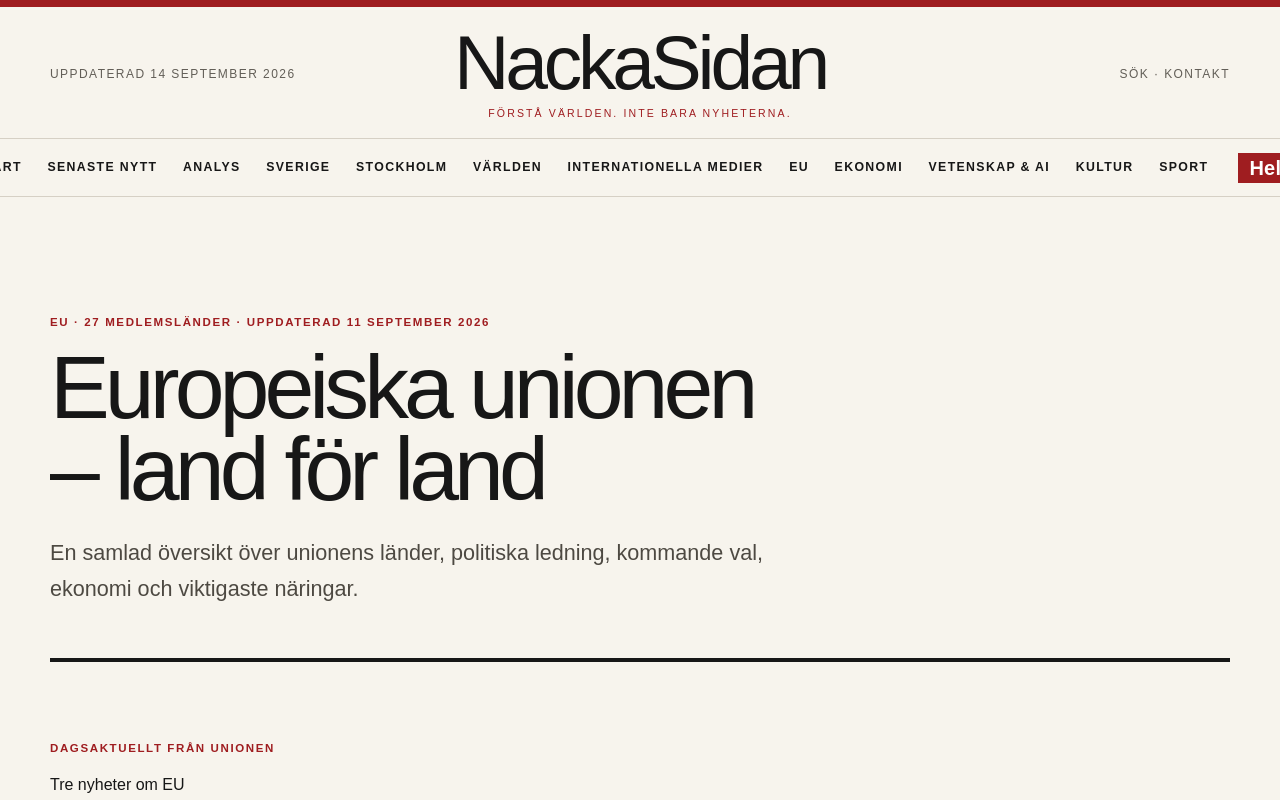
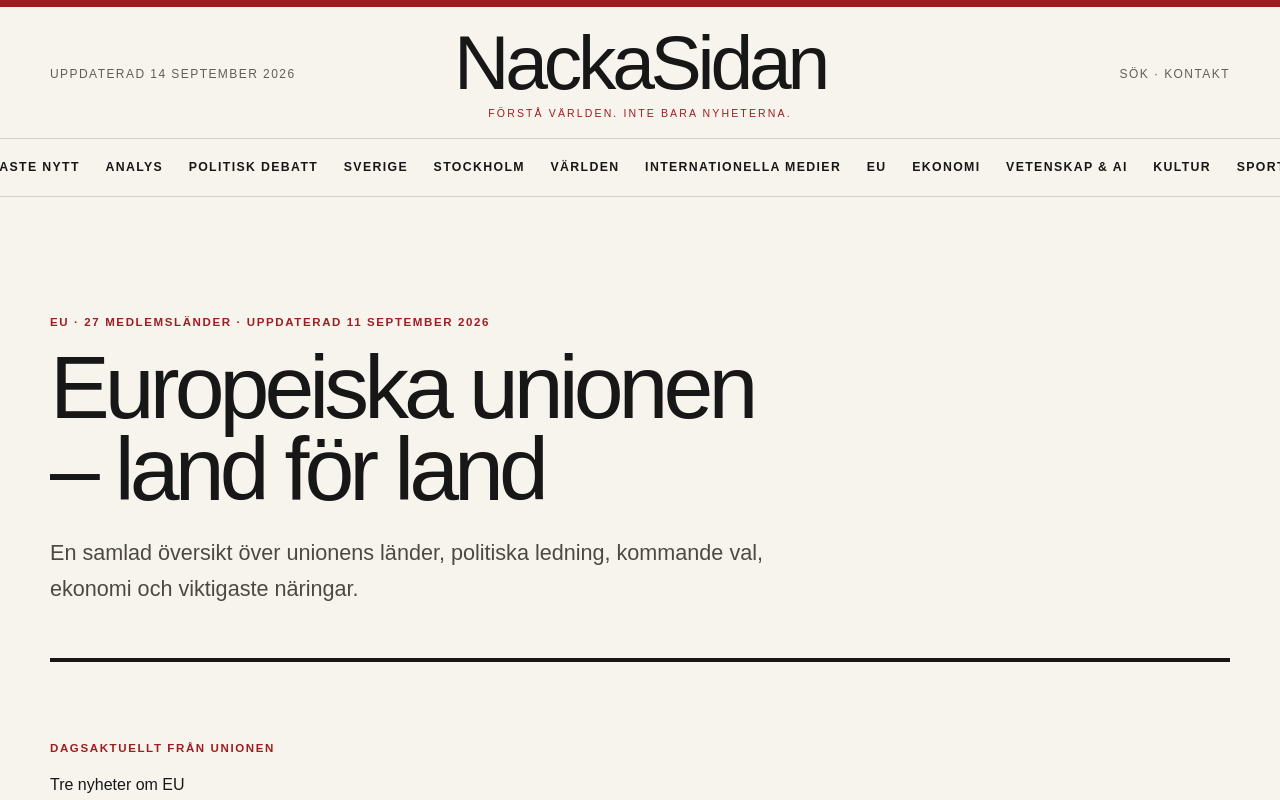
Before and after one commit to Djurgarden2019/NackaSidan-2026, a Next.js app: page /eu in a window 1280 px wide. Shown: the top 800 px of the page. Built offline with nearby package versions, Linux system fonts and the light colour scheme; no server answers.

Commit message:
Luftigare NackaSidan och ny Politisk debatt

```diff
--- a/app/page.tsx
+++ b/app/page.tsx
@@ -23,8 +23,8 @@ export default async function Home(){
  const selected=new Set(preferred.map(item=>item.link));
  const topNews=[...preferred,...freshNews.filter(item=>!selected.has(item.link))].slice(0,6);
  const lead=topNews[0];
- const worldLive=foreignNews.slice(0,18);
- const worldAnalyses=analyses.filter(item=>['Världen','Europa'].includes(item.section));
+ const worldLive=foreignNews.slice(0,8);
+ const worldAnalyses=analyses.filter(item=>['Världen','Europa'].includes(item.section)).slice(0,3);
 
  return <main><div className="shell world-front">
   <section className="world-front-heading"><div><div className="breaking-line"><span>Senaste nytt</span> Uppdaterad {updatedToday}</div></div><Link className="text-link" href="/senaste">Öppna Senaste nytt →</Link></section>
@@ -36,6 +36,8 @@ export default async function Home(){
 
   {topNews.length>1&&<section className="world-grid-section" aria-labelledby="world-latest-title"><div className="world-section-head"><div><div className="kicker">Plats 2–6</div><h2 id="world-latest-title">Dagens viktigaste nyheter</h2></div><span className="meta">Alla publicerade inom 24 timmar</span></div><div className="world-story-grid">{topNews.slice(1,6).map((story,index)=><article className={index===0?'world-story world-story-major':'world-story'} key={story.link}>{story.image&&<div className="world-story-image"><img src={story.image} alt="" loading="lazy"/><span>Bildkälla: {story.source}</span></div>}<div className="world-story-copy"><div className="top-six-number">{String(index+2).padStart(2,'0')}</div><div className="kicker">{story.section}</div><h3><a href={story.link} target="_blank" rel="noreferrer">{story.title}</a></h3>{story.summary&&<p>{story.summary}</p>}<p className="analysis-thesis"><strong>Svensk analys:</strong> {swedishAnalysis(story.section)}</p><div className="story-update">{dateLabel(story.published)} · {story.source}</div><a className="text-link" href={story.link} target="_blank" rel="noreferrer">Läs hos källan →</a></div></article>)}</div></section>}
 
+  <section className="political-debate-teaser" aria-labelledby="political-debate-title"><div><div className="kicker">Ny avdelning</div><h2 id="political-debate-title">Politisk debatt</h2><p>De viktigaste resonemangen från dagens svenska ledarsidor, sammanfattade och satta i ett bredare politiskt sammanhang.</p></div><Link className="button" href="/politisk-debatt">Läs dagens ledarsidor</Link></section>
+
   <section className="world-analysis" aria-labelledby="world-analysis-title"><div className="world-section-head"><div><div className="kicker">NackaSidan Analys</div><h2 id="world-analysis-title">Förstå vad som driver utvecklingen</h2></div><Link className="text-link" href="/analys">Alla analyser →</Link></div><div className="world-analysis-grid">{worldAnalyses.map((item,index)=><article key={item.slug} className={index===0?'world-analysis-card world-analysis-lead':'world-analysis-card'}><div className="kicker">{item.section} · Analys</div><h3><Link href={`/analys/${item.slug}`}>{item.title}</Link></h3><p>{item.dek}</p><p className="analysis-thesis"><strong>Huvudtes:</strong> {item.thesis}</p><Link className="text-link" href={`/analys/${item.slug}`}>Läs hela analysen →</Link></article>)}</div></section>
 
   <section className="world-live" aria-labelledby="world-live-title"><div className="world-section-head"><div><div className="kicker">Direkt från redaktionerna</div><h2 id="world-live-title">Senaste utrikesnyheterna</h2></div><span className="meta">Endast de senaste 24 timmarna</span></div>{worldLive.length?<div className="world-live-list">{worldLive.map((item,index)=><a href={item.link} target="_blank" rel="noreferrer" className="world-live-row" key={`${item.link}-${index}`}><time>{dateLabel(item.published)}</time><div><span className="kicker">{item.source}</span><h3>{item.title}</h3><p><strong>Svensk analys:</strong> {swedishAnalysis(item.section)}</p></div><span aria-hidden="true">→</span></a>)}</div>:<div className="world-empty"><h3>Liveflödet uppdateras</h3><p>Inga verifierade utrikesnyheter yngre än 24 timmar är tillgängliga just nu.</p></div>}</section>
--- /dev/null
+++ b/app/politisk-debatt/page.tsx
@@ -0,0 +1,23 @@
+import DailyDeskUpdate from '../../components/DailyDeskUpdate';
+import {getLiveNews} from '../../lib/liveNews';
+
+export const dynamic='force-dynamic';
+
+function dateLabel(value:string){return new Intl.DateTimeFormat('sv-SE',{weekday:'long',day:'numeric',month:'long',hour:'2-digit',minute:'2-digit',timeZone:'Europe/Stockholm'}).format(new Date(value))}
+function withinToday(value:string){const published=new Date(value);const now=new Date();const stockholmDate=(date:Date)=>new Intl.DateTimeFormat('sv-SE',{year:'numeric',month:'2-digit',day:'2-digit',timeZone:'Europe/Stockholm'}).format(date);return Number.isFinite(published.getTime())&&stockholmDate(published)===stockholmDate(now)}
+function perspective(source:string){if(source.includes('Aftonbladet')||source.includes('Arena'))return 'Perspektiv från vänster eller socialdemokratisk ledarsida.';if(source.includes('Svenska Dagbladet'))return 'Perspektiv från obunden moderat ledarsida.';if(source.includes('Dagens Nyheter')||source.includes('Expressen'))return 'Perspektiv från liberal ledarsida.';return 'Politisk opinionsjournalistik.'}
+function analysis(title:string){const lower=title.toLocaleLowerCase('sv-SE');if(lower.includes('val')||lower.includes('reger'))return 'Texten bör läsas som ett inlägg i maktkampen efter valet. Det viktiga är vilka kompromisser och prioriteringar skribenten vill göra möjliga.';if(lower.includes('ekonomi')||lower.includes('skatt')||lower.includes('jobb'))return 'Konflikten gäller både fördelning och tillväxt. Bedöm argumenten mot deras följder för statsfinanser, arbete och hushållens ekonomi.';if(lower.includes('eu')||lower.includes('ukraina')||lower.includes('usa'))return 'Ledaren placerar Sverige i ett större säkerhets- och Europapolitiskt sammanhang. Jämför slutsatsen med andra ledarsidors syn på ansvar och risk.';return 'Detta är en argumenterande text, inte en neutral nyhetsrapport. Jämför tes, faktaurval och motargument med övriga ledarsidor.'}
+
+export default async function PoliticalDebatePage(){
+ const live=await getLiveNews();
+ const debate=live.items.filter(item=>item.section==='Politisk debatt'||item.sourceSection==='Politisk debatt');
+ const today=debate.filter(item=>withinToday(item.published));
+ const selected=(today.length?today:debate).filter((item,index,array)=>array.findIndex(candidate=>candidate.link===item.link)===index).slice(0,8);
+ return <main><div className="shell political-debate-page">
+  <header className="page-hero political-debate-hero"><div className="kicker">Dagens opinionsjournalistik</div><h1>Politisk debatt</h1><p>De viktigaste perspektiven från svenska ledarsidor. NackaSidan sammanfattar argumenten och skiljer tydligt mellan nyhetsfakta, åsikt och egen analys.</p></header>
+  <section className="political-debate-list" aria-labelledby="debate-list-title"><div className="world-section-head"><div><div className="kicker">Uppdateras löpande</div><h2 id="debate-list-title">Dagens viktigaste ledartexter</h2></div><span className="meta">{today.length?'Publicerade i dag':'Senast tillgängliga'}</span></div>
+   {selected.length?<div>{selected.map((item,index)=><article key={item.link} className="political-debate-card"><div className="political-debate-number">{String(index+1).padStart(2,'0')}</div><div><div className="kicker">{item.source} · {dateLabel(item.published)}</div><h3><a href={item.link} target="_blank" rel="noreferrer">{item.title}</a></h3>{item.summary&&<p>{item.summary}</p>}<p className="debate-perspective"><strong>Politisk utgångspunkt:</strong> {perspective(item.source)}</p><p className="analysis-thesis"><strong>NackaSidans analys:</strong> {analysis(item.title)}</p><a className="text-link" href={item.link} target="_blank" rel="noreferrer">Läs ledartexten hos källan →</a></div></article>)}</div>:<div className="world-empty"><h3>Ledarsidorna uppdateras</h3><p>Nya texter hämtas och publiceras här så snart de är tillgängliga.</p></div>}
+  </section>
+  <aside className="debate-principle"><strong>Redaktionell princip</strong><p>Urvalet ska spegla flera politiska riktningar. En ledartext återges som argument och värdering, aldrig som obestridd fakta.</p></aside>
+ </div><DailyDeskUpdate desk="analys"/></main>
+}
--- a/app/sitemap.ts
+++ b/app/sitemap.ts
@@ -1,6 +1,6 @@
 import type { MetadataRoute } from 'next';
 const baseUrl='https://nacka-sidan-2026-delta.vercel.app';
 export default function sitemap():MetadataRoute.Sitemap{
- const routes=['/','/senaste','/stockholm','/sverige','/varlden','/internationella-medier','/eu','/ekonomi','/kultur','/kulturdebatt','/vetenskap','/sport','/tema/ai','/kunskap','/sok','/om','/forfattare/redaktionen','/principer','/rattelser','/integritet','/tillganglighet','/kontakt','/artikel/veckans-analys','/artikel/veckan-pa-tio-minuter'];
+ const routes=['/','/senaste','/stockholm','/sverige','/varlden','/internationella-medier','/eu','/ekonomi','/politisk-debatt','/kultur','/kulturdebatt','/vetenskap','/sport','/tema/ai','/kunskap','/sok','/om','/forfattare/redaktionen','/principer','/rattelser','/integritet','/tillganglighet','/kontakt','/artikel/veckans-analys','/artikel/veckan-pa-tio-minuter'];
  return routes.map((route,index)=>({url:`${baseUrl}${route}`,lastModified:new Date(),changeFrequency:index===0||route==='/senaste'?'daily':'weekly',priority:index===0?1:route==='/sverige'||route==='/stockholm'||route==='/internationella-medier'||route==='/eu'?0.9:0.7}));
 }
--- a/components/DailyDeskUpdate.tsx
+++ b/components/DailyDeskUpdate.tsx
@@ -2,7 +2,7 @@ import type {DailyDeskKey} from '../content/dailyDeskUpdates';
 import {getLiveNews} from '../lib/liveNews';
 
 const deskSections:Partial<Record<DailyDeskKey,string[]>>={
- start:['Världen','Internationella medier','Sverige','Ekonomi','Kultur','Vetenskap','Sport'],
+ start:['Världen','Internationella medier','Sverige','Ekonomi','Politisk debatt','Kultur','Vetenskap','Sport'],
  senaste:['Världen','Internationella medier','Sverige','Ekonomi','Kultur','Vetenskap','Sport'],
  varlden:['Världen','Internationella medier'],sverige:['Sverige'],stockholm:['Stockholm'],
  eu:['EU'],ekonomi:['Ekonomi'],kultur:['Kultur'],vetenskap:['Vetenskap'],ai:['Vetenskap'],
@@ -17,10 +17,10 @@ function swedishAnalysis(section:string){const map:Record<string,string>={Värld
 export default async function DailyDeskUpdate({desk}:{desk:DailyDeskKey}){
  const live=await getLiveNews();const allowed=deskSections[desk]??[];const maxAge=ageLimit(desk)*60*60*1000;const now=Date.now();
  const stories=live.items.filter(item=>(allowed.includes(item.section)||allowed.includes(item.sourceSection))&&(desk!=='start'||isSwedishSource(item.source))).filter(item=>{const published=Date.parse(item.published);const age=now-published;return Number.isFinite(published)&&age>=0&&age<=maxAge}).sort((a,b)=>Date.parse(b.published)-Date.parse(a.published));
- const withImages=stories.filter(item=>Boolean(item.image));const selected=[...withImages,...stories.filter(item=>!item.image)].filter((item,index,array)=>array.findIndex(candidate=>candidate.link===item.link)===index).slice(0,6);if(!selected.length)return null;
+ const withImages=stories.filter(item=>Boolean(item.image));const selected=[...withImages,...stories.filter(item=>!item.image)].filter((item,index,array)=>array.findIndex(candidate=>candidate.link===item.link)===index).slice(0,4);if(!selected.length)return null;
  return <div className="shell"><section className="section daily-desk-update" aria-labelledby={`daily-${desk}`} style={{borderTop:'4px solid #a61919',marginTop:28,paddingTop:22}}>
   <div className="kicker">Uppdaterad {updatedLabel()}</div><h2 id={`daily-${desk}`} style={{fontFamily:'Georgia,serif',fontSize:'clamp(30px,4vw,46px)',margin:'8px 0 22px'}}>Senaste i avdelningen</h2>
-  <div style={{display:'grid',gridTemplateColumns:'repeat(auto-fit,minmax(280px,1fr))',gap:24}}>{selected.map(story=><article key={story.link} style={{borderTop:'1px solid #222'}}>
+  <div className="daily-desk-grid">{selected.map(story=><article key={story.link} style={{borderTop:'1px solid #222'}}>
    <a href={story.link} aria-label={`Öppna: ${story.title}`} style={{display:'block',height:'100%',paddingTop:16,color:'inherit'}}>
     {story.image&&<span style={{display:'block',aspectRatio:'16/9',overflow:'hidden',marginBottom:14}}><img src={story.image} alt="" loading="lazy" style={{width:'100%',height:'100%',objectFit:'cover'}}/></span>}
     <span className="kicker">{story.source} · {timeLabel(story.published)}</span>
--- a/components/Header.tsx
+++ b/components/Header.tsx
@@ -1,4 +1,4 @@
 import Link from 'next/link';
-const links=[['/','Start'],['/senaste','Senaste Nytt'],['/analys','Analys'],['/sverige','Sverige'],['/stockholm','Stockholm'],['/varlden','Världen'],['/internationella-medier','Internationella medier'],['/eu','EU'],['/ekonomi','Ekonomi'],['/vetenskap','Vetenskap & AI'],['/kultur','Kultur'],['/sport','Sport'],['/helg','Helg']];
+const links=[['/','Start'],['/senaste','Senaste Nytt'],['/analys','Analys'],['/politisk-debatt','Politisk debatt'],['/sverige','Sverige'],['/stockholm','Stockholm'],['/varlden','Världen'],['/internationella-medier','Internationella medier'],['/eu','EU'],['/ekonomi','Ekonomi'],['/vetenskap','Vetenskap & AI'],['/kultur','Kultur'],['/sport','Sport'],['/helg','Helg']];
 function issueLabel(){const now=new Date();return new Intl.DateTimeFormat('sv-SE',{day:'numeric',month:'long',year:'numeric',timeZone:'Europe/Stockholm'}).format(now)}
 export function Header(){return <><a className="skip-link" href="#main-content">Hoppa till innehållet</a><div className="topline"/><header className="site-header"><div className="shell masthead"><div className="issue">Uppdaterad {issueLabel()}</div><Link href="/" className="brand">NackaSidan<span>Förstå världen. Inte bara nyheterna.</span></Link><div className="tools"><Link href="/sok">Sök</Link> · <Link href="/kontakt">Kontakt</Link></div></div></header><nav className="nav" aria-label="Huvudnavigation">{links.map(([href,label])=><Link className={label==='Helg'?'nav-helg':undefined} key={href} href={href}>{label}</Link>)}</nav></>}
--- a/lib/liveNews.ts
+++ b/lib/liveNews.ts
@@ -22,6 +22,11 @@ export const liveFeeds: Feed[] = [
   { name: 'Sveriges Radio · P4 Stockholm', url: 'https://api.sr.se/api/rss/program/701', section: 'Stockholm', homepage: 'https://www.sverigesradio.se/p4stockholm', note: 'Lokal RSS från Sveriges Radio' },
   { name: 'Sveriges Riksbank · Nyheter', url: 'https://www.riksbank.se/sv/rss/nyheter/', section: 'Ekonomi', homepage: 'https://www.riksbank.se/sv/press-och-publicerat/' },
   { name: 'Sveriges Riksbank · Pressmeddelanden', url: 'https://www.riksbank.se/sv/rss/pressmeddelanden/', section: 'Ekonomi', homepage: 'https://www.riksbank.se/sv/press-och-publicerat/' },
+  { name: 'Aftonbladet Ledare', url: 'https://rss.aftonbladet.se/rss2/small/pages/sections/ledare/', section: 'Politisk debatt', homepage: 'https://www.aftonbladet.se/ledare', note: 'Oberoende socialdemokratisk ledarsida' },
+  { name: 'Dagens Arena', url: 'https://www.dagensarena.se/feed/', section: 'Politisk debatt', homepage: 'https://www.dagensarena.se/', note: 'Ledare och politisk opinionsjournalistik' },
+  { name: 'Dagens Nyheter Ledare', url: 'https://www.dn.se/rss/', section: 'Politisk debatt', homepage: 'https://www.dn.se/ledare/', note: 'Oberoende liberal ledarsida' },
+  { name: 'Svenska Dagbladet Ledare', url: 'https://www.svd.se/feed/articles.rss', section: 'Politisk debatt', homepage: 'https://www.svd.se/ledare', note: 'Obunden moderat ledarsida' },
+  { name: 'Expressen Ledare', url: 'https://www.expressen.se/rss/ledare/', section: 'Politisk debatt', homepage: 'https://www.expressen.se/ledare/', note: 'Liberal ledarsida' },
   { name: 'BBC Business', url: 'https://feeds.bbci.co.uk/news/business/rss.xml', section: 'Ekonomi', homepage: 'https://www.bbc.com/news/business' },
   { name: 'The Guardian Business', url: 'https://www.theguardian.com/uk/business/rss', section: 'Ekonomi', homepage: 'https://www.theguardian.com/uk/business' },
   { name: 'New York Times Business', url: 'https://rss.nytimes.com/services/xml/rss/nyt/Business.xml', section: 'Ekonomi', homepage: 'https://www.nytimes.com/section/business' },
@@ -99,7 +104,7 @@ function classify(title: string, link: string, fallback: string) {
   if (fallback === 'Nacka/Lokalt') return 'Nacka/Lokalt';
   if (fallback === 'Ekonomi') return 'Ekonomi';
   if (fallback === 'Stockholm') return 'Stockholm';
-  if (['Världen','EU','Vetenskap','Kultur','Sport'].includes(fallback)) return fallback;
+  if (['Världen','EU','Politisk debatt','Vetenskap','Kultur','Sport'].includes(fallback)) return fallback;
   return 'Sverige';
 }
 
@@ -182,7 +187,7 @@ export async function getLiveNews() {
     return true;
   });
 
-  const sections = ['Alla','Nacka/Lokalt','Sverige','Världen','Internationella medier','Ekonomi','Kultur','Vetenskap','Sport'];
+  const sections = ['Alla','Nacka/Lokalt','Sverige','Världen','Internationella medier','EU','Ekonomi','Politisk debatt','Kultur','Vetenskap','Sport'];
   const sectionCounts = Object.fromEntries(sections.map(section => [section, section === 'Alla' ? items.length : items.filter(i => i.section === section).length]));
   return { items, sections, sectionCounts, highPriority: items.filter(i => i.priority === 'Hög').length, localCount: items.filter(i => i.local).length, feeds: settled.map(x => ({ name: x.feed.name, homepage: x.feed.homepage, section: x.feed.section, note: x.feed.note, status: x.ok ? 'Ansluten' : 'Tillfälligt otillgänglig', count: x.items.length })), fetchedAt: new Date().toISOString() };
 }
```
Also changed, not shown: app/globals.css (+20 -0 lines).
